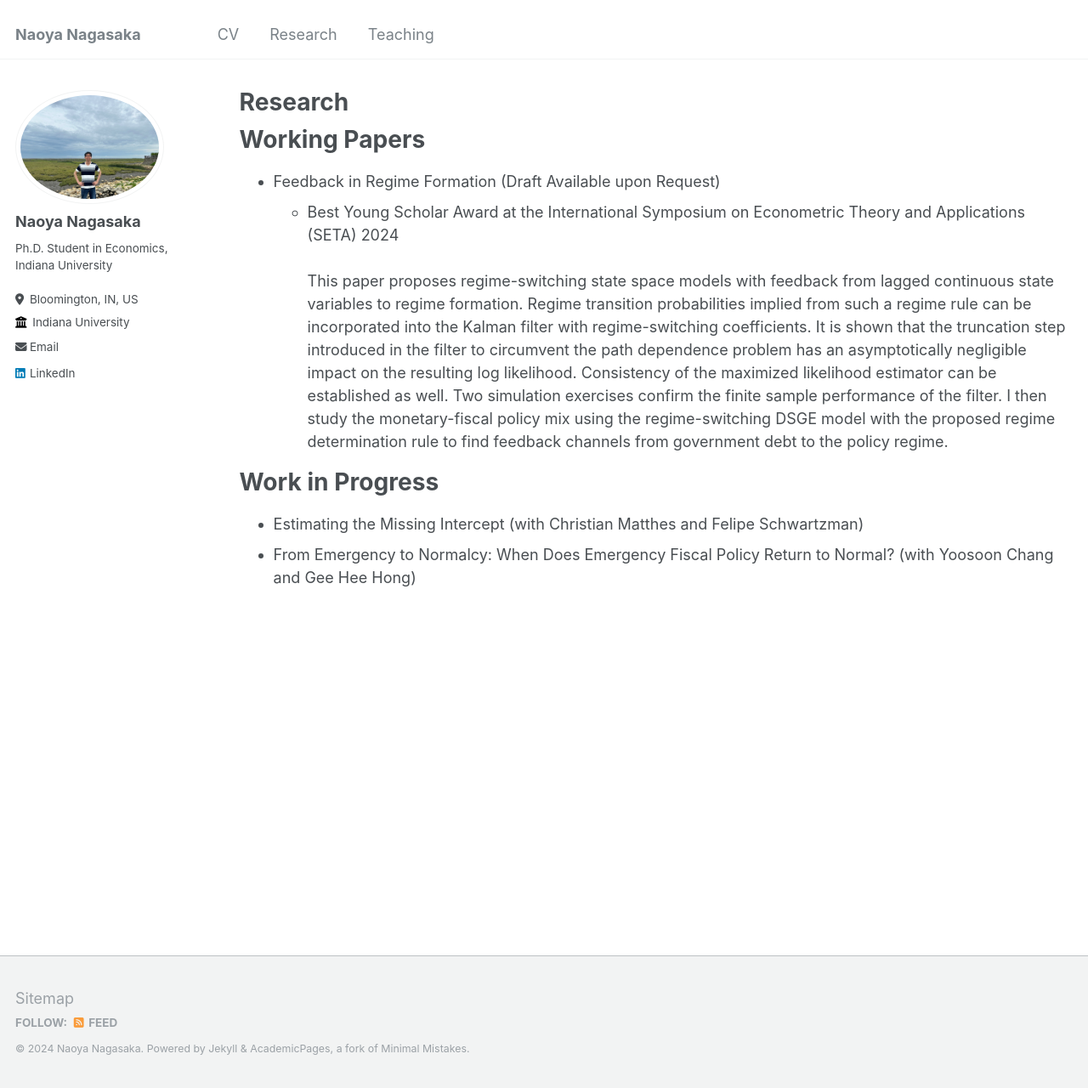
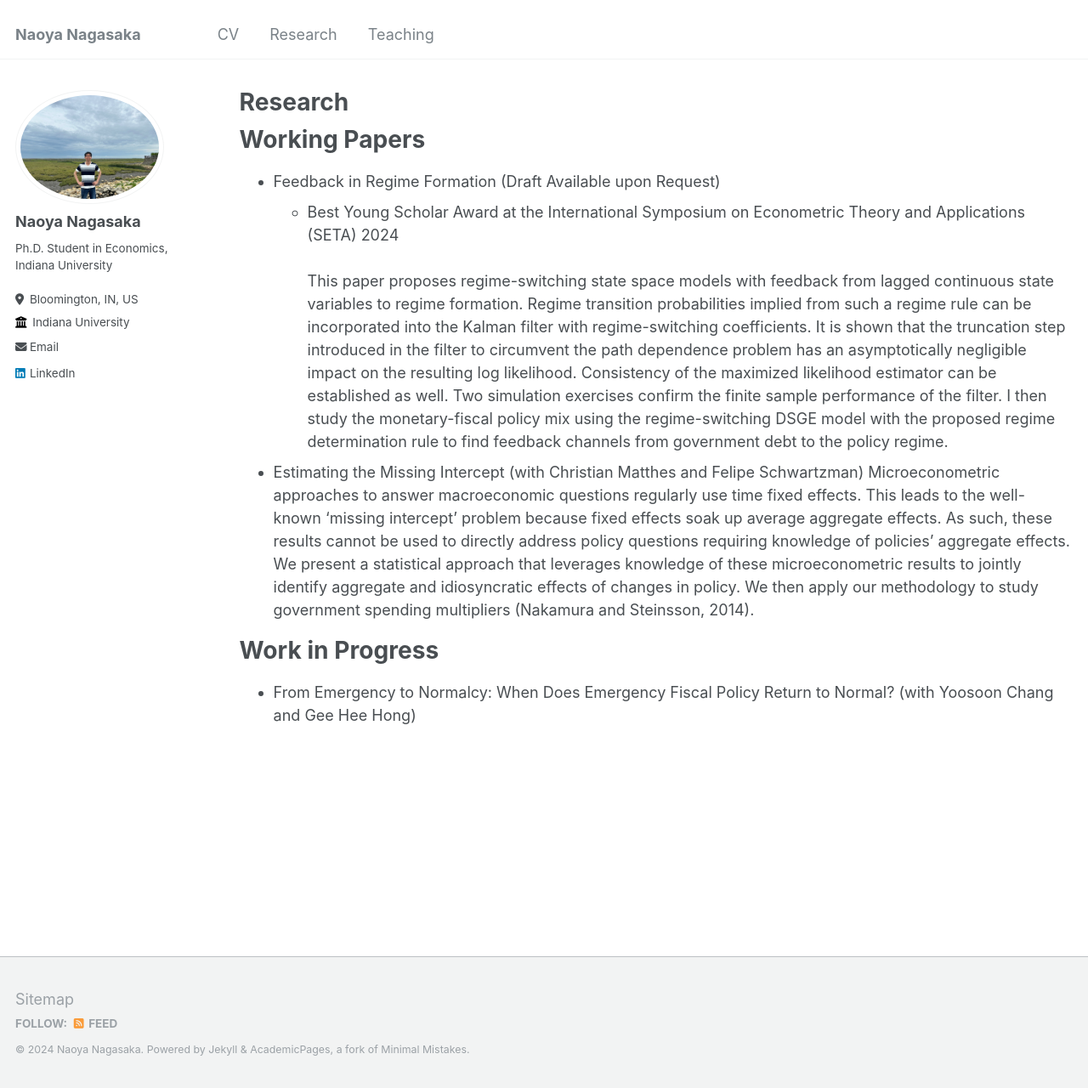
Before and after one commit to naonagas/naonagas.github.io, a Jekyll site: the page built from _pages/research.md, in a window 1280 px wide and 1280 px high. Shown: the whole window at 85% size. Built offline with Jekyll 4.4.1, drawn with Linux system fonts in a browser that asks for light colours.

Commit message:
Update research.md

```diff
--- a/_pages/research.md
+++ b/_pages/research.md
@@ -12,8 +12,15 @@ Working Papers
     - Best Young Scholar Award at the International Symposium on Econometric Theory and Applications (SETA) 2024　<br> <br>
 This paper proposes regime-switching state space models with feedback from lagged continuous state variables to regime formation. Regime transition probabilities implied from such a regime rule can be incorporated into the Kalman filter with regime-switching coefficients. It is shown that the truncation step introduced in the filter to circumvent the path dependence problem has an asymptotically negligible impact on the resulting log likelihood. Consistency of the maximized likelihood estimator can be established as well. Two simulation exercises confirm the finite sample performance of the filter. I then study the monetary-fiscal policy mix using the regime-switching DSGE model with the proposed regime determination rule to find feedback channels from government debt to the policy regime. <br>
 
+- Estimating the Missing Intercept (with Christian Matthes and Felipe Schwartzman)
+Microeconometric approaches to answer macroeconomic questions regularly use time
+fixed effects. This leads to the well-known ‘missing intercept’ problem because fixed
+effects soak up average aggregate effects. As such, these results cannot be used to directly
+address policy questions requiring knowledge of policies’ aggregate effects. We present a
+statistical approach that leverages knowledge of these microeconometric results to jointly
+identify aggregate and idiosyncratic effects of changes in policy. We then apply our
+methodology to study government spending multipliers (Nakamura and Steinsson, 2014). <br>
 
 Work in Progress
 ======
-- Estimating the Missing Intercept (with Christian Matthes and Felipe Schwartzman)
 - From Emergency to Normalcy: When Does Emergency Fiscal Policy Return to Normal? (with Yoosoon Chang and Gee Hee Hong)
```
